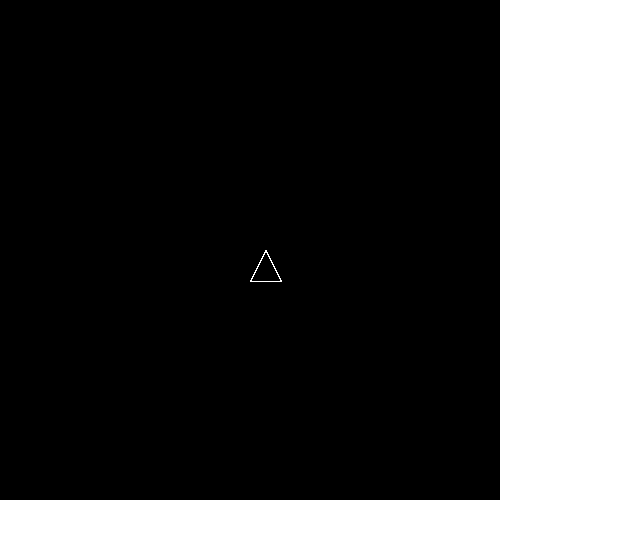
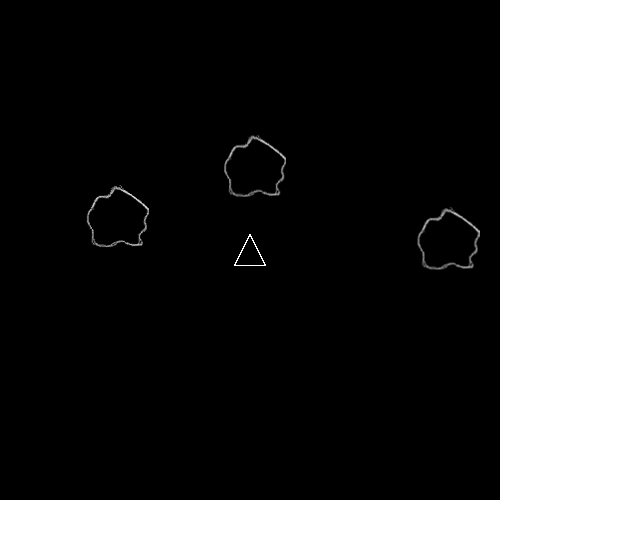
Before and after one commit to powerc9000/asteroids, a plain HTML site: page index.html in a window 1280 px wide. Shown: the whole page, without its empty margins (0-640 px from the left). Drawn offline with Linux system fonts and the light colour scheme.

Commit message:
added the asteriods now onto the collisions

```diff
--- a/index.html
+++ b/index.html
@@ -10,8 +10,8 @@
 	var canvas = document.createElement("canvas"),
 	ctx = canvas.getContext("2d"),
 	ship = {
-		x: 250,
-		y: 250,
+		x: 250 - 16,
+		y: 250 - 16,
 		speed: 10,
 		angle: 0,
 		vx: 0,
@@ -30,28 +30,38 @@
 		return a;
 	},
 	bullets = [],
-	bullet = function(values){
+	bullet = function(values,callback){
 		b = Object.create(bullet.prototype);
 		for(i  in values){
 			b[i] = values[i];
 		}
+		bullets.push(b)
 		return b;
 	},
+	randInt = function(min, max) {
+    	return Math.floor(Math.random() * (max - min + 1)) + min;
+	},
+	levels = [
+		{asteriods:3, started:false, finished:false},
+		{asteriods:5, started:false, finished:false},
+		{asteriods:7, started:false, finished:false}
+	],
+	current_level = 0,
 	keysDown = {},
-	friction = .99,
+	friction = .999,
 	loader,
 	images_loaded = false;
 
 	asteriod.prototype = {
-		speed:200,
-		vx:0,
-		vy:0
+		size:"large",
+		width:64,
+		height:64
 	};
 
 	bullet.prototype = {
-		speed:500,
-		width:5,
-		height:5
+		speed:300,
+		width:2,
+		height:2
 	}
 
 	document.body.appendChild(canvas);
@@ -60,32 +70,56 @@
 	//loader function to load all nessisary images
 	loader = function(images){
 		var timeout;
-		loaded = 0;
-		total = 0;
+		var loaded = 0;
+		var total = 0;
 		images.forEach(function(image){
 			var img, imgs;
-			imgs = image[1];
-			image[0].images = {};
+			imgs = image.images;
+			image.entity.images = {};
 			for(i in imgs){
+				if(imgs.hasOwnProperty(i)){
 					total += 1;
 					img = new Image();
 					img.src = imgs[i]
+					image.entity.images[i] = img;
 					img.onload = function(){
-					image[0].images[i] = img;
-					image[2](img);
+						if(image.callback){
+							image.callback(img);
+						}
 						loaded += 1;
+					}
 				}
 			}
 		});
 		timeout = setInterval(function(){
 			if(total === loaded){
 				images_loaded = true;
-
 				clearInterval(timeout);
 			}
+
 		},1);
 	}
-	loader([[ship,{main:"img/ship.png"},function(img){ship.width = img.width; ship.height = img.height}]])
+	loader([
+			{
+				entity:ship,
+				images: {
+					main:"img/ship.png"
+				},
+				callback:function(img){
+					ship.width = img.width; ship.height = img.height;
+				}
+			},
+
+			{
+				entity:asteriod,
+				images: {
+					large:"img/asteriod_large.png",
+					medium: "img/asteriod_medium.png",
+					small: "img/asteriod_small.png"
+				}
+			}
+		]);
+
 	//direction bindings
 	//top
 	Mousetrap.bind("up", function(){
@@ -117,6 +151,25 @@
 	}, 'keyup');
 
 	var update = function(modifier){
+		if(!levels[current_level].started){
+			var i;
+			for(i=0; i < levels[current_level].asteriods; i+=1){
+				asteriods.push(asteriod(
+					{
+						vx: Math.sin(randInt(0,2*Math.PI)) * (randInt(15,25) * modifier),
+						vy: Math.cos(randInt(0,2*Math.PI)) * (randInt(15,25) * modifier),
+						x: randInt(0, canvas.width),
+						y: randInt(0,100)
+					}
+				));
+			}
+			levels[current_level].started = true;
+		}
+		else{
+			if(asteriods.length === 0){
+				current_level += 1;
+			}
+		}
 		if(keysDown.up){
 			ship.vx += Math.sin(ship.angle * (Math.PI/180)) * (ship.speed * modifier)/2;
 			ship.vy -= Math.cos(ship.angle * (Math.PI/180)) * (ship.speed * modifier)/2;
@@ -133,23 +186,42 @@
 		}
 		if(keysDown.space){
 			if(ship.canShoot){
-				bullets.push(bullet({
+				bullet({
 					x: ship.x + ship.width/2,
 					y: ship.y + ship.height/2,
 					vx: Math.sin(ship.angle * (Math.PI/180)) * (bullet.prototype.speed * .01),
 					vy: -(Math.cos(ship.angle * (Math.PI/180)) * (bullet.prototype.speed * .01))
-				}))
+				})
 				ship.canShoot = false;
 				setTimeout(function(){
 					ship.canShoot = true
-				}, 250);
+				}, 200);
 			}
 
 
 		}
-		bullets.forEach(function(bullet){
+		bullets.forEach(function(bullet,index){
+			if(bullet.x > canvas.width || bullet.x < 0 || bullet.y > canvas.height || bullet.y < 0){
+				delete bullets[index];
+			}
 			bullet.x += bullet.vx;
 			bullet.y += bullet.vy;
+		});
+		asteriods.forEach(function(bullet,index){
+			bullet.x += bullet.vx;
+			bullet.y += bullet.vy;
+			if(bullet.x  > canvas.width){
+				bullet.x = 0;
+			}
+			if(bullet.y  > canvas.height){
+				bullet.y = 0;
+			}
+			if(bullet.x + bullet.width < 0 ){
+				bullet.x = canvas.width;
+			}
+			if(bullet.y + bullet.height < 0){
+				bullet.y = canvas.height;
+			}
 		});
 		ship.x += ship.vx;
 		ship.y += ship.vy;
@@ -176,26 +248,27 @@
  			ctx.fillStyle = "white";
  			ctx.fillRect(bullet.x,bullet.y,bullet.width,bullet.height);
  		});
-
+ 		asteriods.forEach(function(bullet){
+ 			ctx.fillStyle = "white";
+ 			ctx.drawImage(asteriod.images[bullet.size],bullet.x,bullet.y,bullet.width,bullet.height);
+ 		});
    		ctx.save();
    		ctx.translate(ship.x + (ship.width / 2), ship.y + (ship.height / 2));
    		ctx.rotate(ship.angle * Math.PI/180);
    		ctx.drawImage(ship.images.main, 0 - ship.width / 2, 0 - ship.height / 2);
    		ctx.restore();
-
-
-
-
-
 	}
 
 	var main = function(){
+		if(images_loaded){
 			now = Date.now();
 			delta = (now - then)/1000
 			update(delta);
 			render();
 			then = now;
 		}
+	}
+
 	then = Date.now();
 	setInterval(main,1);
 })();
```
Also changed, not shown: img/asteriod_large.png (added), img/asteriod_medium.png (added), img/asteriod_small.png (added). Lines whose indentation alone changed are shown as unchanged.
